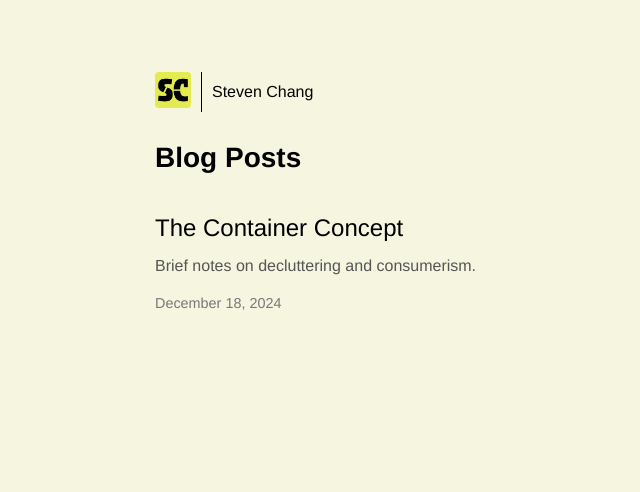
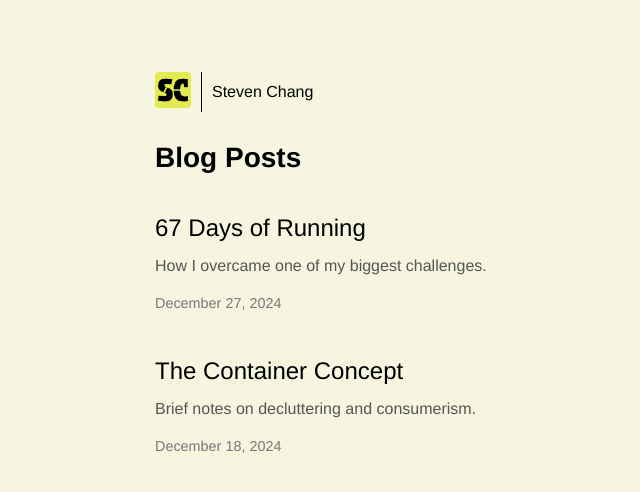
Before and after one commit to zminsc/zminsc.github.io, a Jekyll site: the page built from blog.md, in a window 1280 px wide. Shown: the top 492 px of the page, without its empty margins (45-685 px from the left). Built offline with Jekyll 4.4.1, drawn with Linux system fonts in a browser that asks for light colours; part of the change alters nothing that is shown.

Commit message:
Add blog post #2

```diff
--- /dev/null
+++ b/_posts/2024-12-27-67-days-of-running.md
@@ -0,0 +1,40 @@
+---
+layout: post
+title: 67 Days of Running
+description: How I overcame one of my biggest challenges.
+---
+Last week, I completed my [67th morning run](https://www.strava.com/activities/13148922661).
+
+To be clear, I've never considered myself a runner. Growing up, I didn't do much running—never played sports that required it—and, as a result, had terrible stamina. Running even a single mile felt impossible; I'd be out of breath, nauseous, and ready to quit. On top of that, I've always had a tendency to give up on things early, thanks to boredom or laziness.
+
+So it's honestly a miracle that I've kept this streak of runs going. But I did. And along the way, I've picked up some lessons I wish I'd known earlier—lessons that might help you too, whether you're just starting out or trying to find your rhythm.
+
+Here's what I've learned.
+
+## The power of accountability
+> It becomes infinitely easier to keep going when someone is working just as hard with you.
+
+Find a person you don't want to let down. Together, set a date, time, and location to meet up for the run. Decide on a distance and route beforehand, or decide the day of. You can (and should) send them a GCal invite as well! Now that you've worked so hard to organize this, there's no backing out: you've got to show up for your person.
+
+Create a Strava account ([plug](https://www.strava.com/athletes/147406763)!). Seeing my friends crush long distances on my feed motivated me to lace up on bad days; at the same time, knowing my own runs might inspire others kept me posting (and thus running!) consistently. Beyond accountability, Strava's helpful for gathering statistics like your pace, distance, routes you frequently run, and who you've run with. This can help you plan runs and set goals for yourself as you get better at running.
+
+## Don't overthink it
+> The beauty of "just do it".
+
+If the previous section seemed like too much work, that's because, well, *you don't really need allat*. To run, all you actually need is a pair of running shoes. You've been running your whole life, don't overthink it now. Just get out there and start running.
+
+If you're anything like me, you've fallen countless times in the past into the trap of pre-optimization. I can spend hours looking through YouTube videos, Reddit threads, and TikToks to find the best way to do something. For running, it would be gear, terrain, form, I can make the list go on forever. At some point, I'll have thought about running more than I've actually run.
+
+Don't fall into this trap. In the same way it's cooler to do a backflip than to know how to get there, it's cooler to run than to make excuses for why you haven't started. For me, the secret was in just starting and learning to get better through my own experiences.
+
+## Listen to your body
+> One step too far forward results in two steps back.
+
+Running is a great opportunity to learn the difference between soreness and injury. A dull ache is soreness, a sharp pain injury. If you're feeling sore, you can keep running: in fact, it's a sign that your muscles are just adapting and getting stronger. If you're injured, take a break from running and treat the injured area appropriately.
+
+I learned this lesson too late: after injuring my right hip on run 34, I kept on running with no more than 2 days of rest in between runs. My right hip then deteriorated to the point where I stopped being able to walk properly. That's when I realized I needed to rest it. 4 days of icing later, I came back stronger than ever. Now I stop running the moment I sense injury.
+
+All that to say: you're running to stay in shape, but you also need to stay in shape to keep running. Don't "keep up the streak" to compromise yourself in the process; it's not worth it!
+
+## What's next?
+I've signed up for the [Philly Love Run](https://www.loverunphilly.com/)! It'll be my first official race, and a half-marathon to boot. That aside, I'll be keeping up with my morning runs. I'm excited to see where running takes me in 2025.
--- a/_sass/default.scss
+++ b/_sass/default.scss
@@ -61,6 +61,17 @@ p {
 
 .posts-container {
     margin-top: 40px;
+    display: flex;
+    flex-direction: column;
+    gap: 40px;
+}
+
+blockquote {
+    color: #777;
+    font-size: 1rem;
+    margin: 0;
+    padding: 0rem 0.5rem;
+    border-left: 2px solid #B51D09;
 }
 
 .posts-container a {
```
